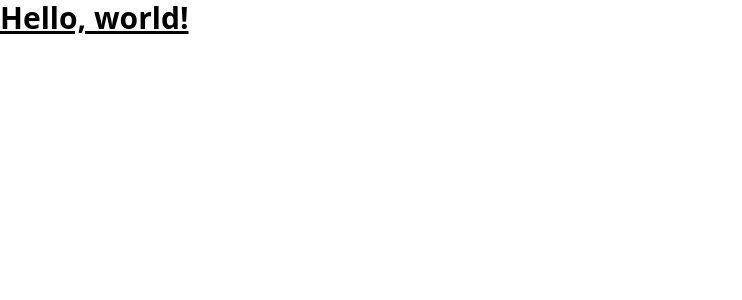
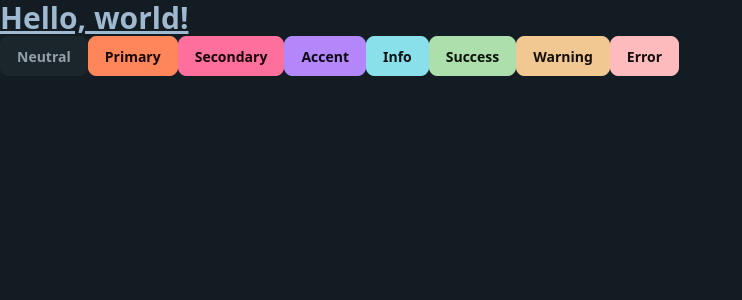
Before and after one commit to Ivanlopez-dev/country-app, an Angular app: page / in a window 1280 px wide. Shown: the top 300 px of the page, without its empty margins (0-742 px from the left). Built offline with nearby package versions, Linux system fonts and the light colour scheme.

Commit message:
add: ➕ daisyui dependency

```diff
--- a/package.json
+++ b/package.json
@@ -29,6 +29,7 @@
     "@angular/platform-browser": "^20.2.0",
     "@angular/router": "^20.2.0",
     "@tailwindcss/postcss": "^4.1.13",
+    "daisyui": "^5.1.10",
     "postcss": "^8.5.6",
     "rxjs": "~7.8.0",
     "tailwindcss": "^4.1.13",
--- a/src/app/app.html
+++ b/src/app/app.html
@@ -1 +1,9 @@
 <h1 class="text-3xl font-bold underline">Hello, world!</h1>
+<button class="btn btn-neutral">Neutral</button>
+<button class="btn btn-primary">Primary</button>
+<button class="btn btn-secondary">Secondary</button>
+<button class="btn btn-accent">Accent</button>
+<button class="btn btn-info">Info</button>
+<button class="btn btn-success">Success</button>
+<button class="btn btn-warning">Warning</button>
+<button class="btn btn-error">Error</button>
--- a/src/styles.css
+++ b/src/styles.css
@@ -1 +1,4 @@
 @import 'tailwindcss';
+@plugin 'daisyui' {
+  themes: sunset --default;
+}
```
Also changed, not shown: 1 other file (tests, documents, lock files or other folders).
